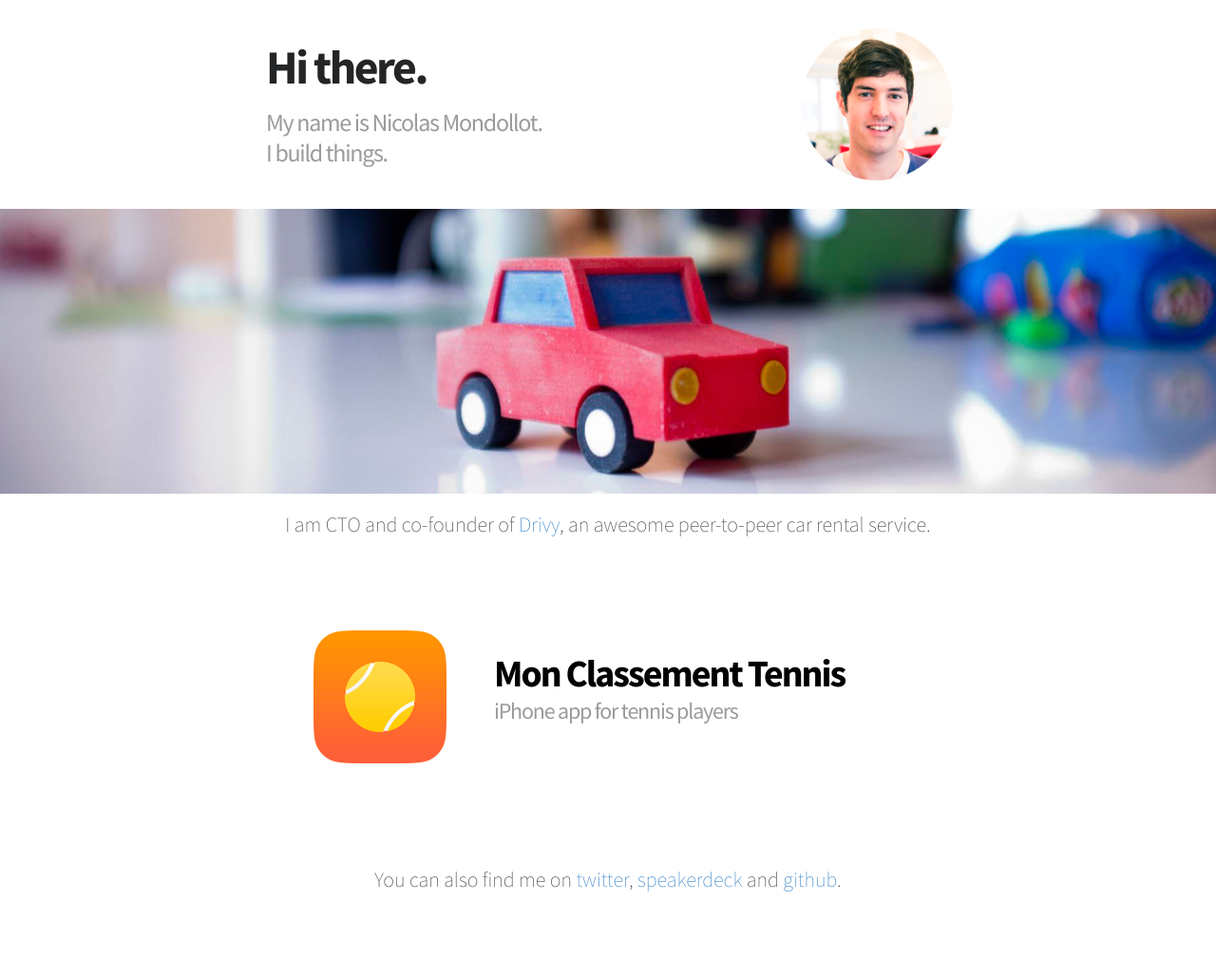
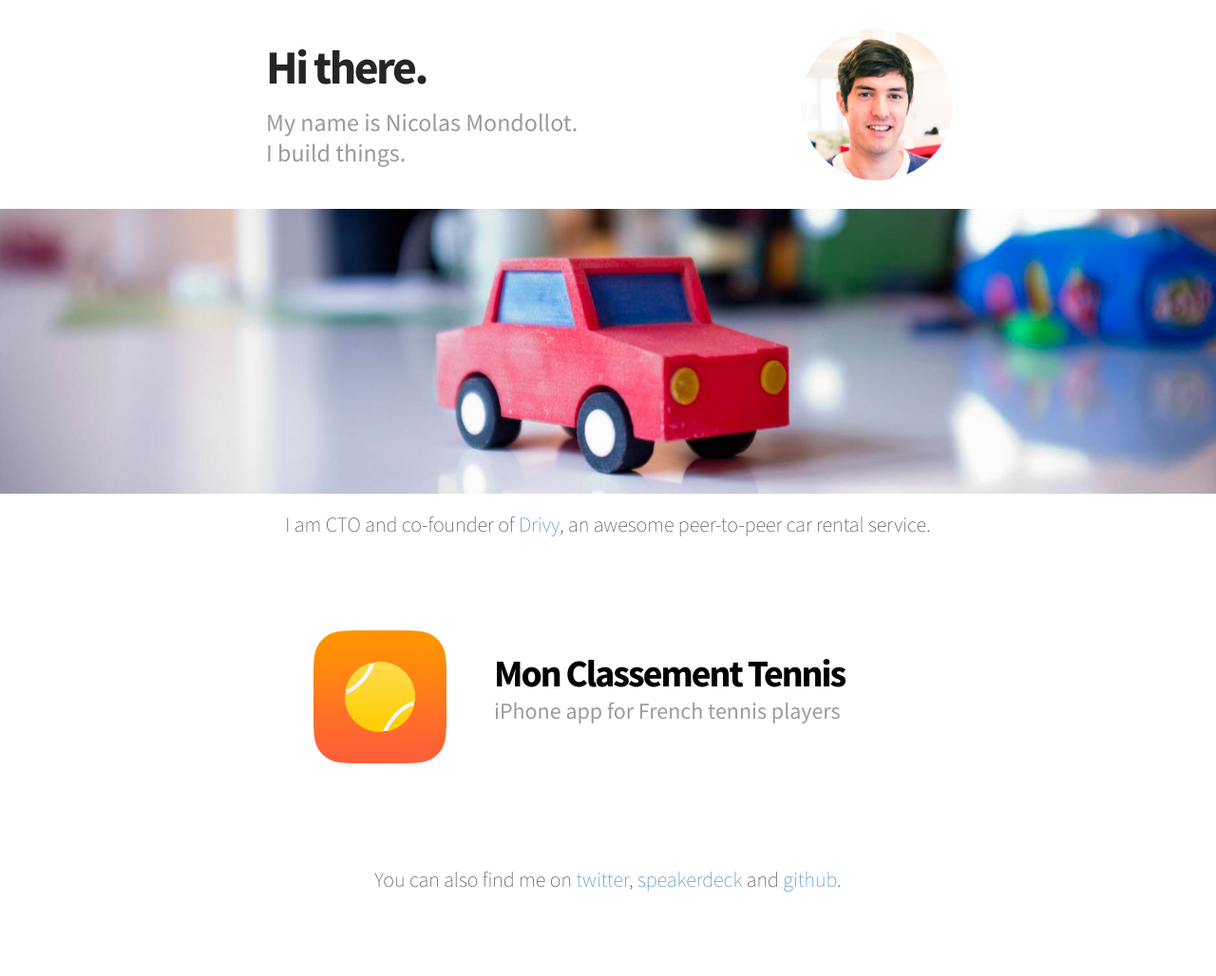
Before and after one commit to nmondollot/nmondollot.github.io, a Jekyll site: the page built from index.html, in a window 1280 px wide. Shown: the whole page at 95% size. Built offline with Jekyll 4.4.1, drawn with Linux system fonts in a browser that asks for light colours; nearby versions of some CDN libraries.

Commit message:
Letter spacing

```diff
--- a/css/style.css
+++ b/css/style.css
@@ -19,7 +19,6 @@ h1 {
 h2 {
   font-size: 26px;
   font-weight: regular;
-  letter-spacing: -0.05em;
   line-height: 1.25em;
   color:#9B9B9B;
   margin: 10px 0 5px 0;
--- a/index.html
+++ b/index.html
@@ -35,7 +35,7 @@ layout: default
       </div>
       <div class="col-md-8" style="padding: 20px 0 0 0">
         <h1>Mon Classement Tennis</h1>
-        <h2>iPhone app for tennis players</h2>
+        <h2>iPhone app for French tennis players</h2>
       </div>
     </div>
   </a>
```
